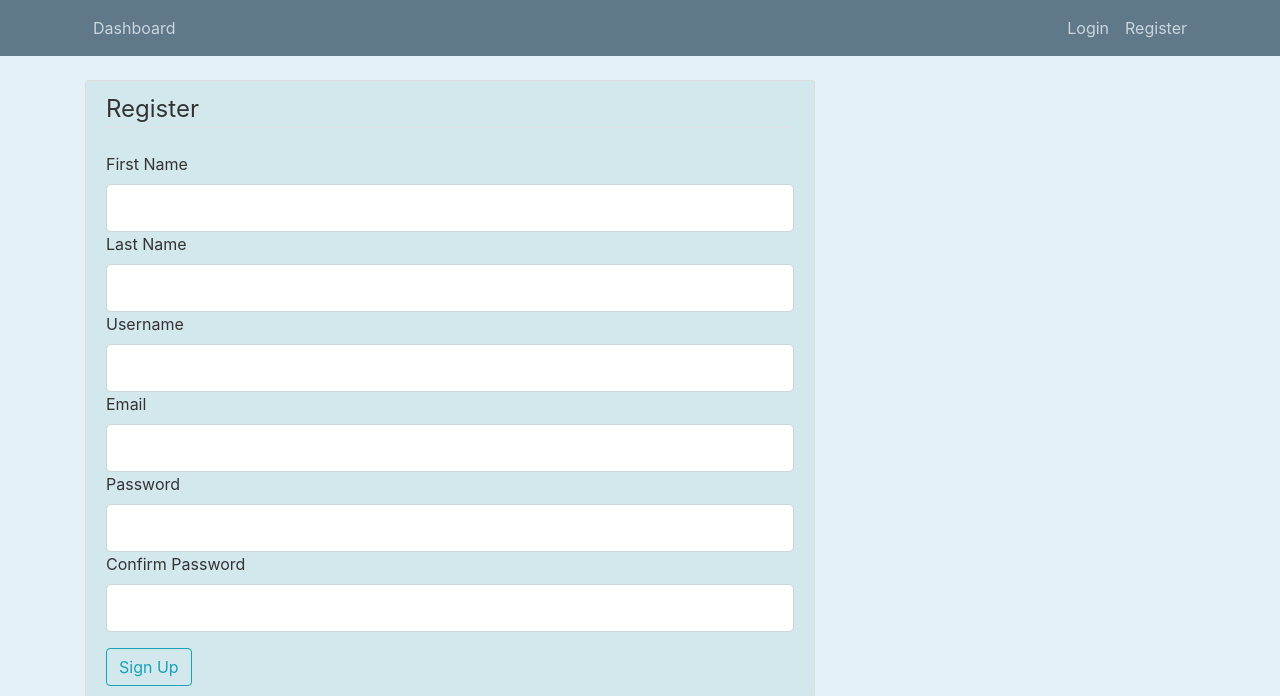
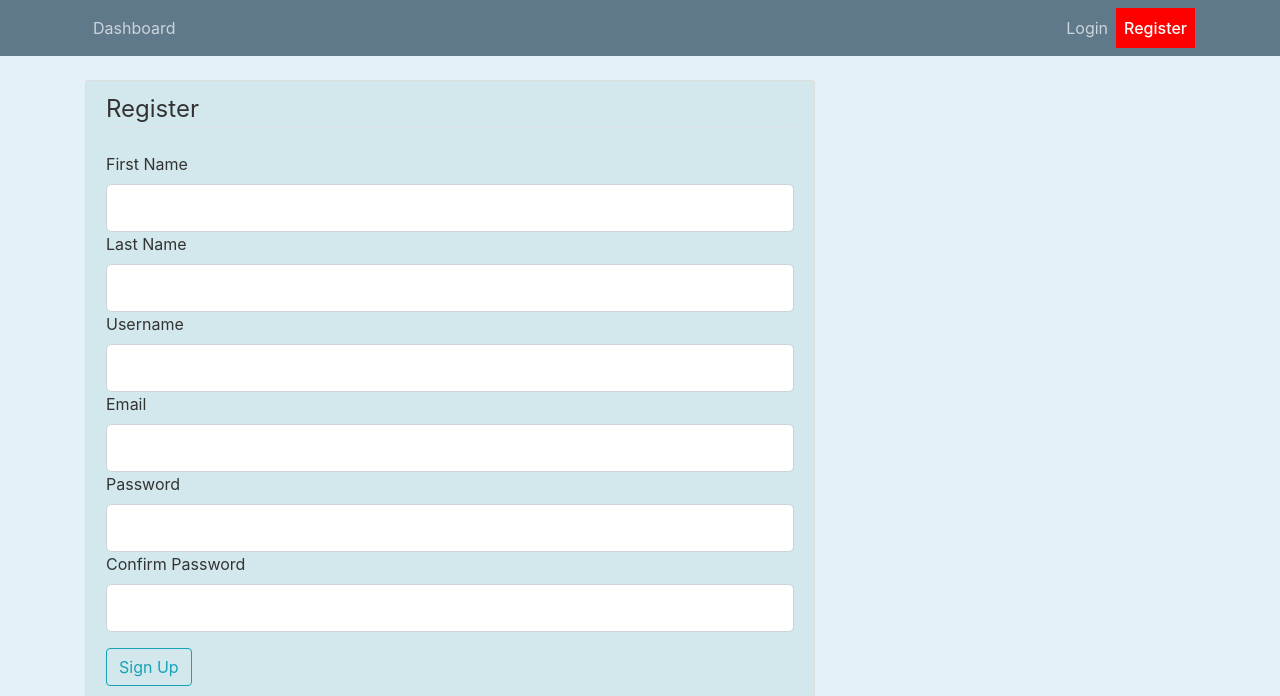
Before and after one commit to dhruv01234/stock_project, a Flask app: page /register in a window 1280 px wide. Shown: the top 696 px of the page. Run offline with Flask 2, Linux system fonts and the light colour scheme; some libraries are stand-ins or nearby versions.

Commit message:
nav bar changes

```diff
--- a/stockchart/static/main.css
+++ b/stockchart/static/main.css
@@ -29,11 +29,6 @@
                 .site-header .navbar-nav .nav-link:active {
                     font-weight: 500;
                     color: #f93e3e;
-            }
-
-            .active {
-                font-weight: 500;
-                color: #f71b1b;
                 }
 
                 .content-section {
@@ -165,11 +160,17 @@
                 .bold {
                     font-weight: bolder;
                 }
+
                 .regular {
-                margin-left: 750px;
+                    margin-left: 15px;
                 }
-            .regular input
-            {
+
+                .regular input {
                     border-radius: 15px;
                     width: 200px;
                 }
+
+                a:is(:link, :active, :visited).active {
+                    font-weight: 500;
+                    background-color: red
+                }
--- a/stockchart/templates/layout.html
+++ b/stockchart/templates/layout.html
@@ -22,18 +22,29 @@
             </button>
             <div class="collapse navbar-collapse" id="navbarToggle">
               <div class="navbar-nav mr-auto">
-                <a class="nav-item nav-link " href="{{url_for('dashboard')}}"  >Dashboard</a>
+
+                <a class="nav-item nav-link" id="nv" href="{{url_for('dashboard')}}"  >Dashboard</a>
 
               </div>
               <!-- Navbar Right Side -->
               <div class="navbar-nav">
+
                 {%if current_user.is_authenticated%}
-                <a class="nav-item nav-link " href="{{url_for('portfolio')}}">My Portfolio</a>
-                <a class="nav-item nav-link " href="{{url_for('account')}}">Account</a>
-                <a class="nav-item nav-link " href="{{url_for('logout')}}">Logout</a>
+
+                <a class="nav-item nav-link" id="nv" href="{{url_for('portfolio')}}">My Portfolio</a>
+
+
+                <a class="nav-item nav-link" id="nv" href="{{url_for('account')}}">Account</a>
+
+
+                <a class="nav-item nav-link" id="nv" href="{{url_for('logout')}}">Logout</a>
+
                 {%else%}
-                <a class="nav-item nav-link " href="{{url_for('login')}}">Login</a>
+
+                <a class="nav-item nav-link" id="nv" href="{{url_for('login')}}">Login</a>
+
                 <a class="nav-item nav-link " href="{{url_for('register')}}">Register</a>
+
                 {%endif%}
 
               </div>
@@ -74,6 +85,16 @@
     <script src=" https://code.jquery.com/jquery-3.3.1.slim.min.js " integrity="sha384-q8i/X+965DzO0rT7abK41JStQIAqVgRVzpbzo5smXKp4YfRvH+8abtTE1Pi6jizo " crossorigin="anonymous "></script>
     <script src="https://cdn.jsdelivr.net/npm/popper.js@1.14.7/dist/umd/popper.min.js " integrity="sha384-UO2eT0CpHqdSJQ6hJty5KVphtPhzWj9WO1clHTMGa3JDZwrnQq4sF86dIHNDz0W1 " crossorigin="anonymous "></script>
     <script src="https://cdn.jsdelivr.net/npm/bootstrap@4.3.1/dist/js/bootstrap.min.js " integrity="sha384-JjSmVgyd0p3pXB1rRibZUAYoIIy6OrQ6VrjIEaFf/nJGzIxFDsf4x0xIM+B07jRM " crossorigin="anonymous "></script>
+    <script>
+      const activePage = window.location.pathname;
+      const navLinks = document.getElementsByClassName('nav-item');
+      for(var i = 0; i < navLinks.length; i++){
+          if(navLinks[i].href.includes(activePage)){
+            navLinks[i].classList.add('active');
+          }
+
+      }
+    </script>
 </body>
 
 
```
Lines whose indentation alone changed are shown as unchanged.
